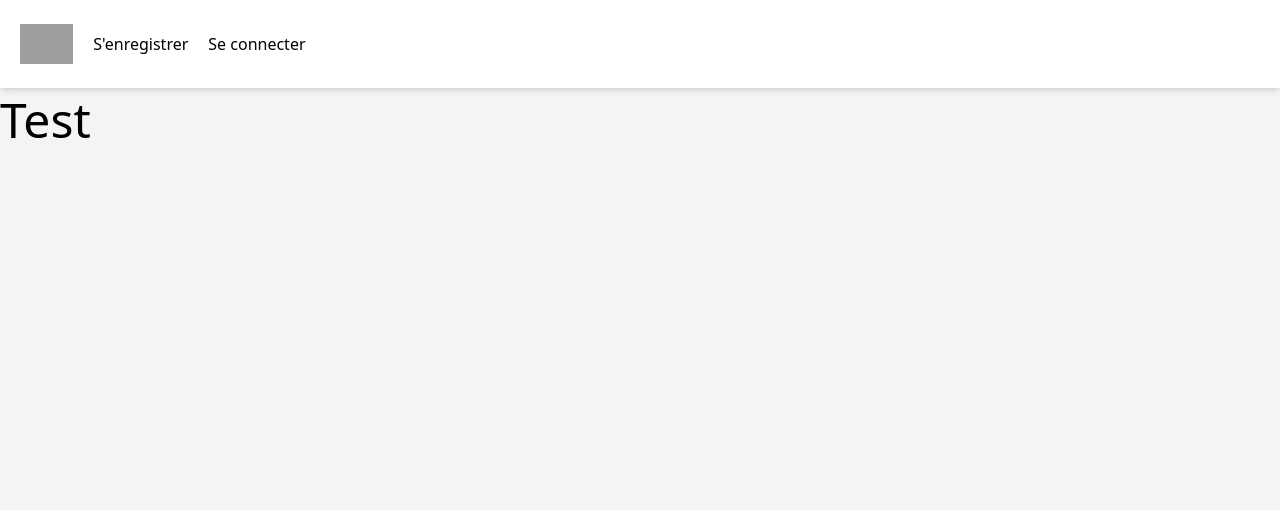
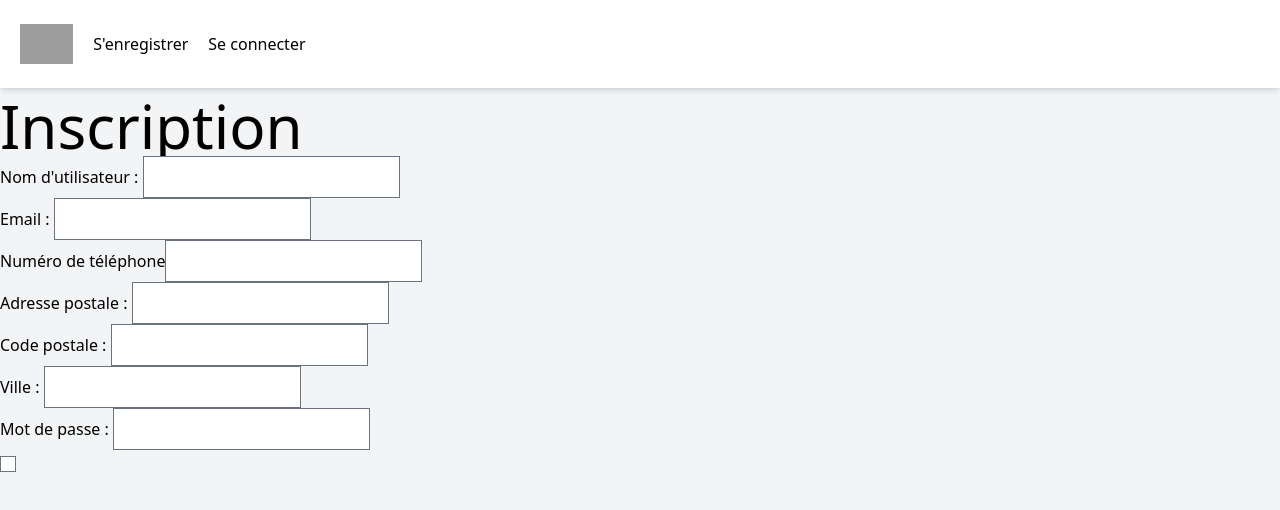
Before and after one commit to Exizygl/Trade-corner, a React app: page /register in a window 1280 px wide. Shown: the top 510 px of the page. Built offline with nearby package versions, Linux system fonts and the light colour scheme; grey boxes are pictures that could not be loaded; the HTML template or start-up script is replaced by a standard one.

Commit message:
InitialValues formik

```diff
--- a/src/app/components/layouts/RegisterComponents.jsx
+++ b/src/app/components/layouts/RegisterComponents.jsx
@@ -6,12 +6,79 @@ const RegisterComponents = () => {
         pseudo: '',
         email: '',
         phoneNumber: '',
+        adress: '',
+        zipcode: '',
+        ville: '',
         password: '',
         passwordConfirmation: '',
+        gcu: false,
     };
-    const formik = useFormik({});
-    console.log(formik);
-    return <div></div>;
+    const formik = useFormik({
+        initialValues,
+    });
+
+    const { pseudo, email, phoneNumber, adress, zipcode, ville, password, cgu } =
+        formik.values;
+
+    return (
+        <div>
+            <h1>Inscription</h1>
+            <form>
+                <div>
+                    <label htmlFor="pseudo">Nom d'utilisateur : </label>
+                    <input type="text" name="pseudo" id="pseudo" value={pseudo} />
+                </div>
+
+                <div>
+                    <label htmlFor="email">Email : </label>
+                    <input type="email" name="email" id="email" value={email} />
+                </div>
+
+                <div>
+                    <label htmlFor="phoneNumber">Numéro de téléphone</label>
+                    <input
+                        type="tel"
+                        name="phoneNumber"
+                        id="phoneNumber"
+                        value={phoneNumber}
+                    />
+                </div>
+
+                <div>
+                    <label htmlFor="adress">Adresse postale : </label>
+                    <input type="text" name="adress" id="adress" value={adress} />
+                </div>
+
+                <div>
+                    <div>
+                        <label htmlFor="zipcode">Code postale : </label>
+                        <input type="number" name="number" id="number" value={zipcode} />
+                    </div>
+                    <div>
+                        <label htmlFor="ville">Ville : </label>
+                        <input type="text" name="ville" id="ville" value={ville} />
+                    </div>
+                </div>
+
+                <div>
+                    <div>
+                        <label htmlFor="password">Mot de passe : </label>
+                        <input
+                            type="password"
+                            name="password"
+                            id="password"
+                            value={password}
+                        />
+                    </div>
+
+                    <div>
+                        <input type="checkbox" name="cgu" id="cgu" value={cgu} />
+                        <label htmlFor="cgu"></label>
+                    </div>
+                </div>
+            </form>
+        </div>
+    );
 };
 
 export default RegisterComponents;
--- a/src/app/views/RegisterView.jsx
+++ b/src/app/views/RegisterView.jsx
@@ -1,9 +1,10 @@
 import React from 'react';
+import RegisterComponents from '../components/layouts/RegisterComponents';
 
 const RegisterView = () => {
     return (
         <div>
-            <h2>Test</h2>
+            <RegisterComponents />
         </div>
     );
 };
```
